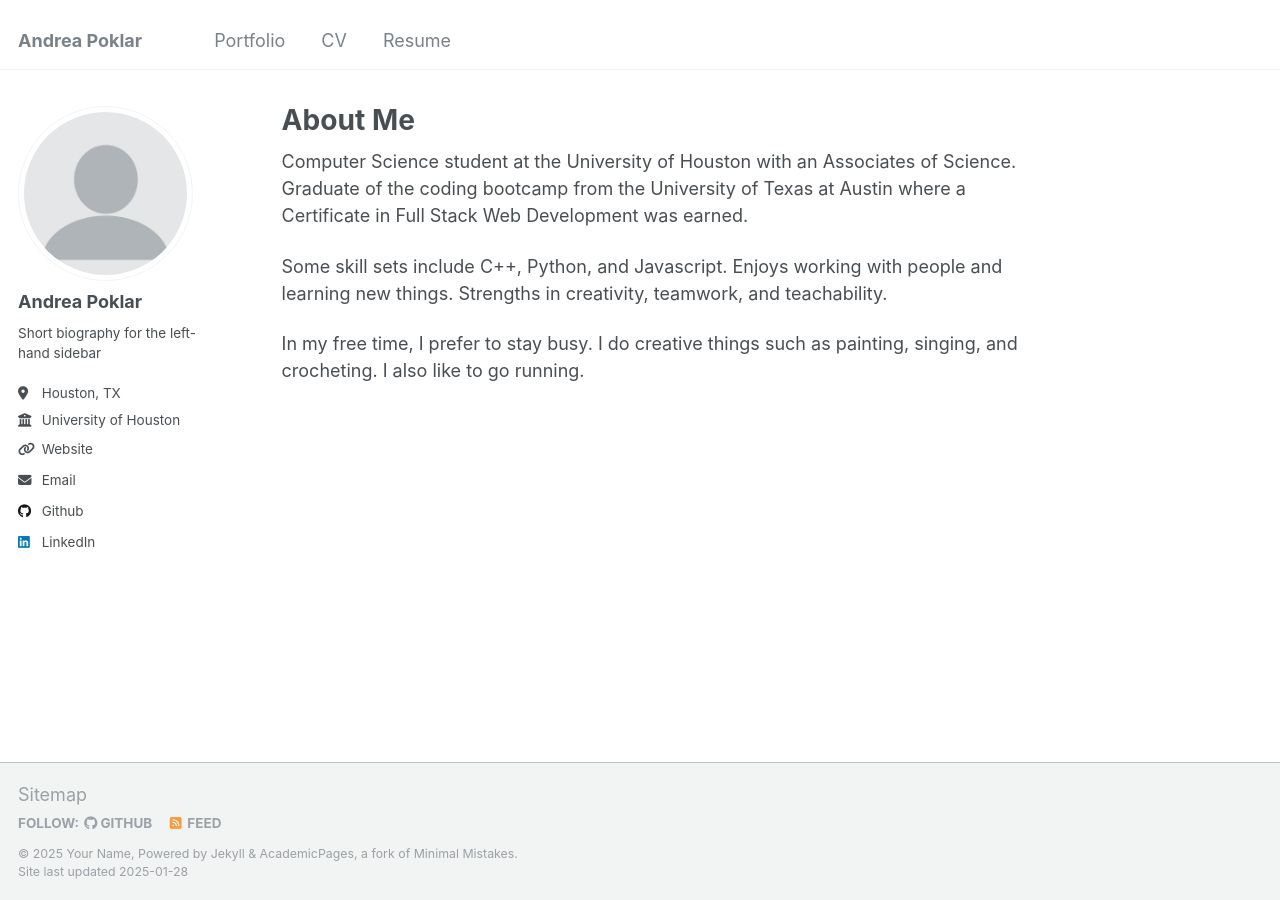
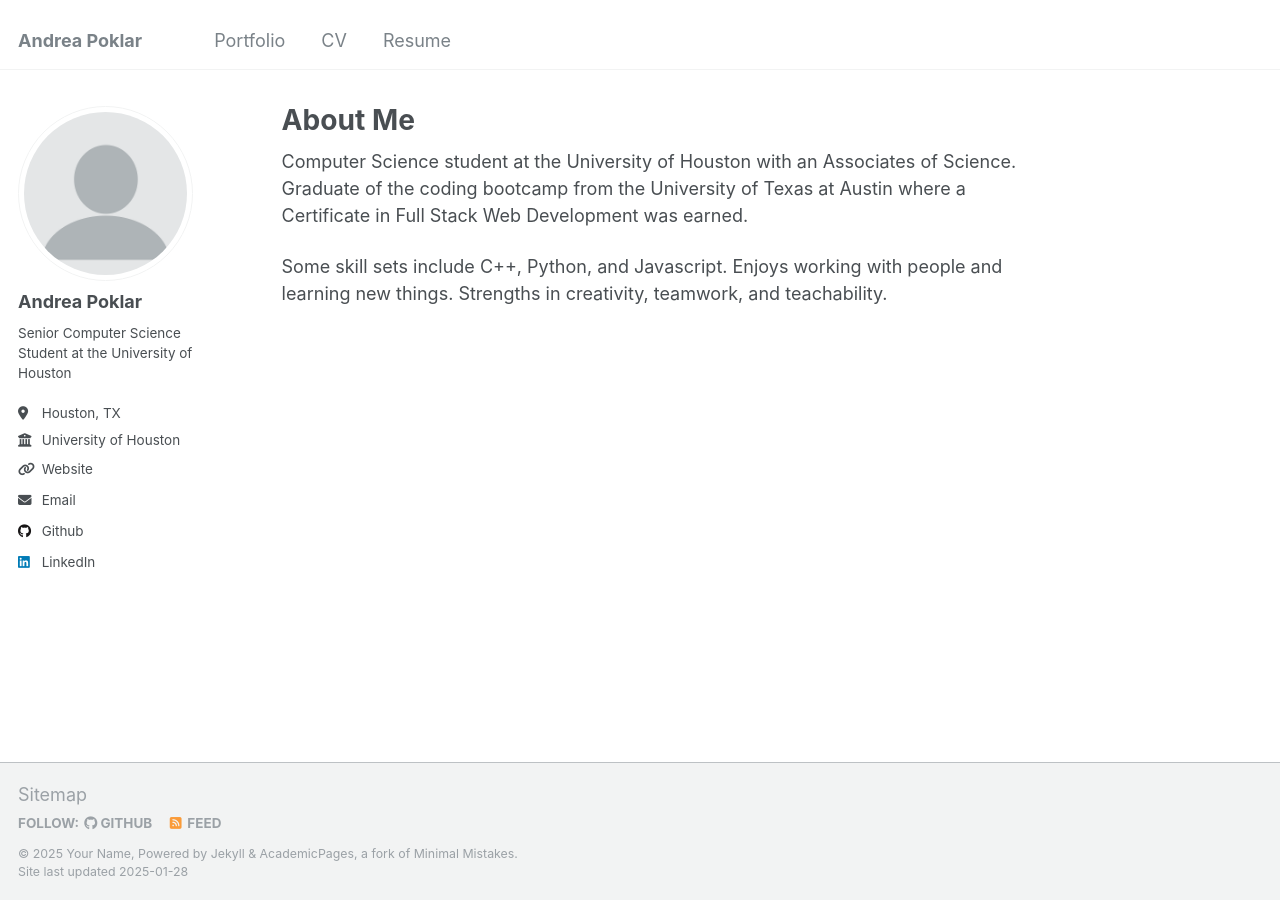
Before and after one commit to apoklar/apoklar.github.io, a Jekyll site: the page built from _pages/about.md, in a window 1280 px wide. Built offline with Jekyll 4.4.1, drawn with Linux system fonts in a browser that asks for light colours.

Commit message:
minor change

```diff
--- a/_config.yml
+++ b/_config.yml
@@ -24,7 +24,7 @@ author:
   avatar           : "profile.png"
   name             : "Andrea Poklar"
   pronouns         : # example: "she/her"
-  bio              : "Short biography for the left-hand sidebar"
+  bio              : "Senior Computer Science Student at the University of Houston"
   location         : "Houston, TX"
   employer         : "University of Houston"
   uri              : "https://www.uh.edu/nsm/computer-science/"
--- a/_pages/about.md
+++ b/_pages/about.md
@@ -10,5 +10,3 @@ redirect_from:
 Computer Science student at the University of Houston with an Associates of Science. Graduate of the coding bootcamp from the University of Texas at Austin where a Certificate in Full Stack Web Development was earned.
 
 Some skill sets include C++, Python, and Javascript. Enjoys working with people and learning new things. Strengths in creativity, teamwork, and teachability.
-
-In my free time, I prefer to stay busy. I do creative things such as painting, singing, and crocheting. I also like to go running.
```
